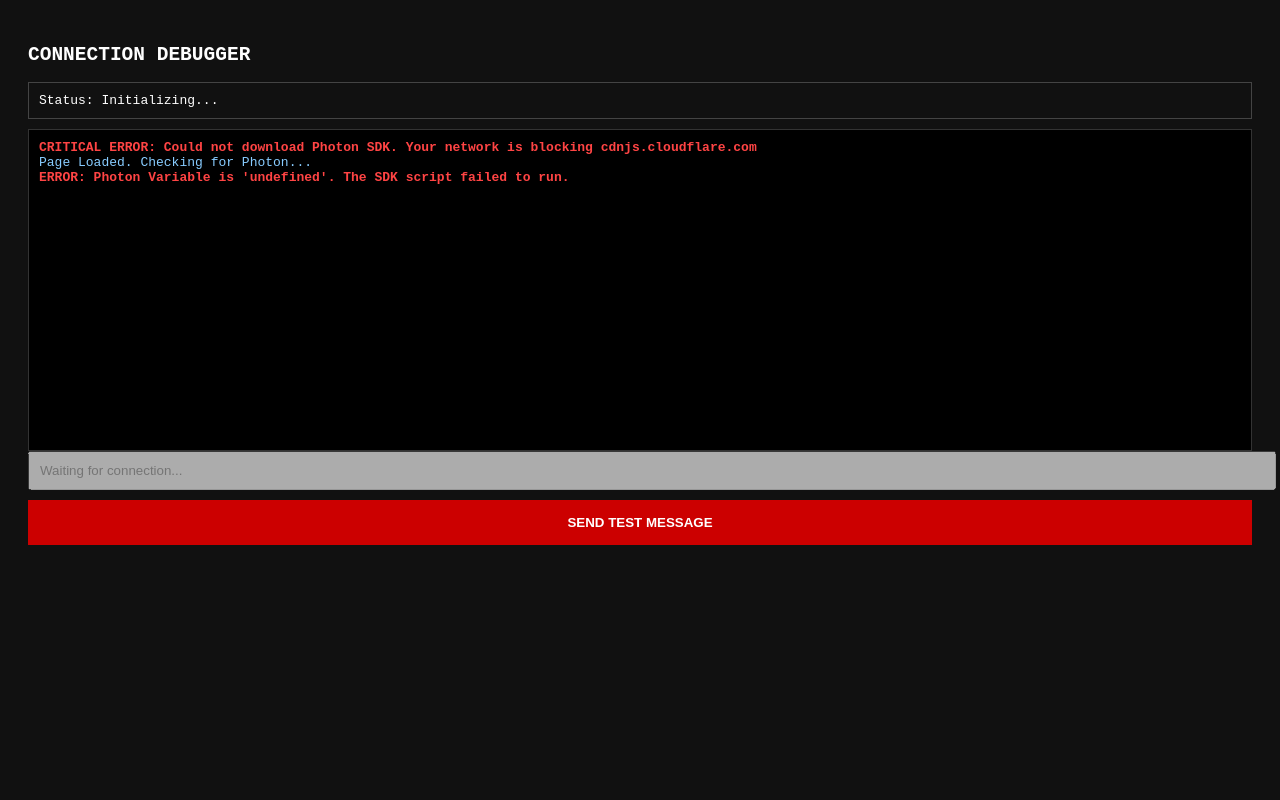
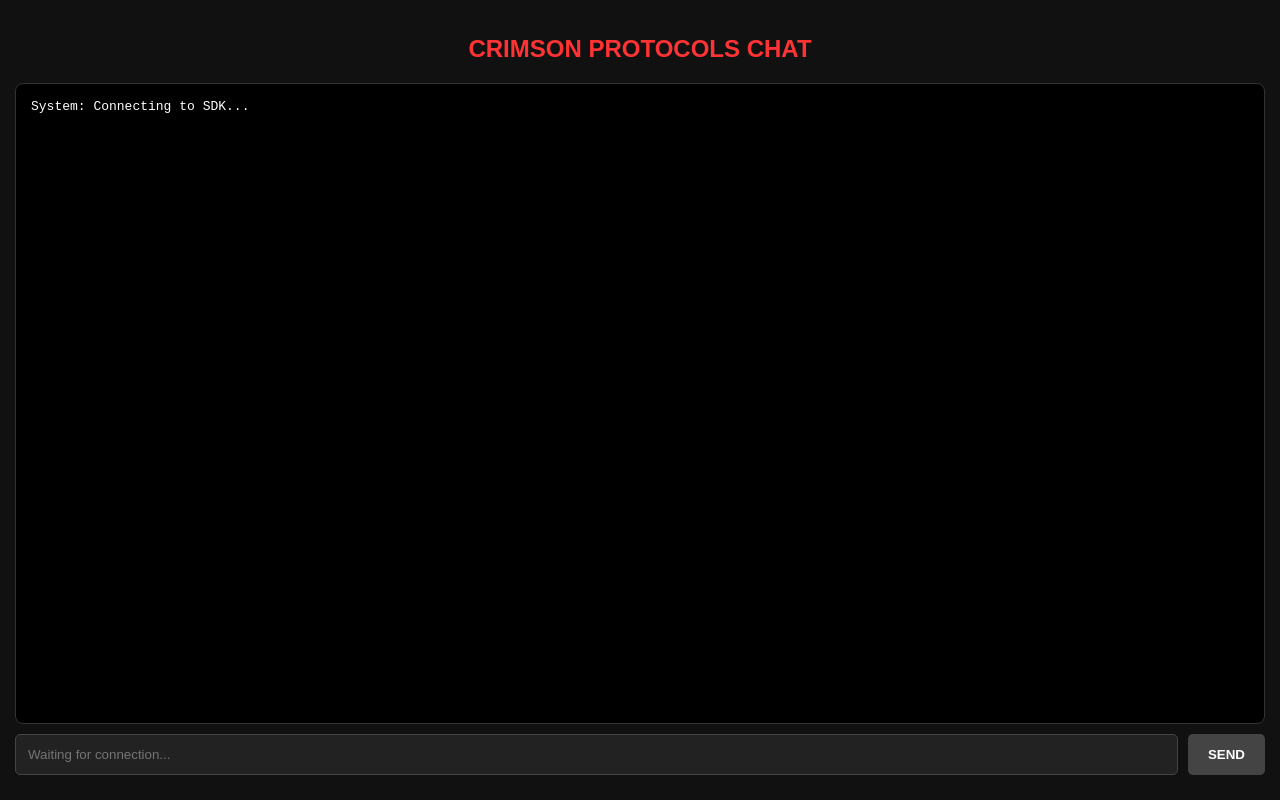
Before and after one commit to CrimsonOnGit-hub/crimsonchat, a plain HTML site: page index.html in a window 1280 px wide. Drawn offline with Linux system fonts and the light colour scheme.

Commit message:
Update index.html

```diff
--- a/index.html
+++ b/index.html
@@ -2,41 +2,28 @@
 <html lang="en">
 <head>
     <meta charset="UTF-8">
-    <title>Crimson Protocols | Debug Mode</title>
+    <title>Crimson Protocols | Web Bridge</title>
     <style>
-        body { background: #111; color: white; font-family: monospace; padding: 20px; }
-        #status { border: 1px solid #444; padding: 10px; margin-bottom: 10px; }
-        #log { height: 300px; overflow-y: scroll; background: #000; border: 1px solid #333; padding: 10px; }
-        .err { color: #ff4444; font-weight: bold; }
-        .success { color: #4caf50; }
-        .info { color: #88ccff; }
-        button { padding: 15px; width: 100%; background: #cc0000; color: white; border: none; font-weight: bold; cursor: pointer; }
+        body { background: #111; color: white; font-family: sans-serif; display: flex; flex-direction: column; height: 95vh; margin: 0; padding: 15px; }
+        #chat-log { flex: 1; overflow-y: auto; background: #000; border: 1px solid #333; padding: 15px; border-radius: 8px; font-family: monospace; }
+        .controls { display: flex; gap: 10px; margin-top: 10px; }
+        input { flex: 1; padding: 12px; border-radius: 5px; border: 1px solid #444; background: #222; color: white; }
+        button { padding: 10px 20px; background: #ff0000; color: white; border: none; border-radius: 5px; cursor: pointer; font-weight: bold; }
+        button:disabled { background: #444; }
     </style>
 </head>
 <body>
 
-    <h2>CONNECTION DEBUGGER</h2>
-    <div id="status">Status: Initializing...</div>
-    <div id="log"></div>
+    <h2 style="color:#ff3333; text-align:center;">CRIMSON PROTOCOLS CHAT</h2>
+    <div id="chat-log">System: Connecting to SDK...</div>
 
-    <input type="text" id="msgInput" placeholder="Waiting for connection..." style="width:100%; padding:10px; margin-bottom:10px;" disabled>
-    <button id="sendBtn" onclick="sendMsg()" disabled>SEND TEST MESSAGE</button>
+    <div class="controls">
+        <input type="text" id="msgInput" placeholder="Waiting for connection..." disabled>
+        <button id="sendBtn" onclick="sendMsg()" disabled>SEND</button>
+    </div>
 
-    <!-- LOAD SDK WITH ERROR CATCHING -->
-    <script>
-        function log(msg, type="") {
-            var d = document.createElement("div");
-            d.innerHTML = msg;
-            if(type) d.className = type;
-            document.getElementById("log").appendChild(d);
-        }
-    </script>
-
-    <!-- TRY LOADING FROM CDNJS (More stable than unpkg) -->
-    <script src="https://cdnjs.cloudflare.com"
-            onerror="log('CRITICAL ERROR: Could not download Photon SDK. Your network is blocking cdnjs.cloudflare.com', 'err')">
-    </script>
-
+    <!-- THIS IS THE CRITICAL PART: WE ONLY USE YOUR LOCAL FILES -->
+    <script src="photon.js"></script>
     <script src="chat.js"></script>
 
 </body>
```
